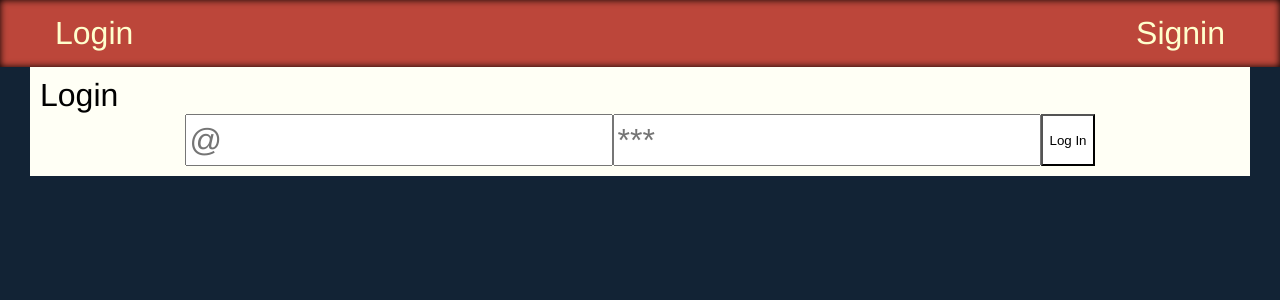
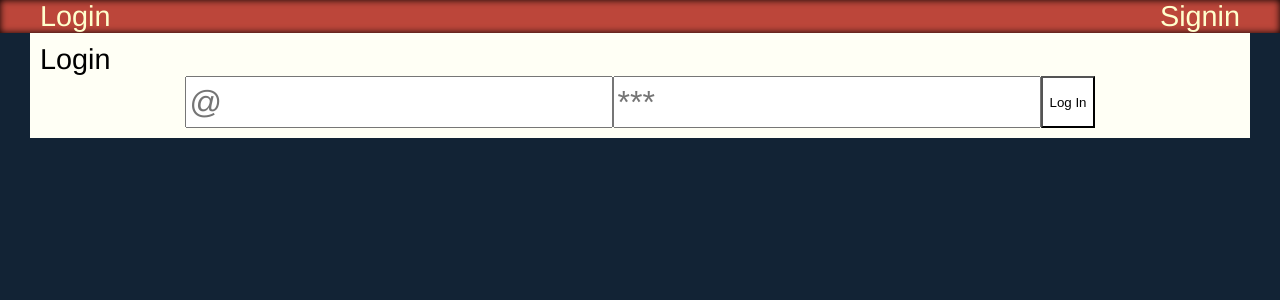
Before and after one commit to mcbauman/frontendFP, a React (Create React App) app: page / in a window 1280 px wide. Shown: the top 300 px of the page. Built offline with nearby package versions, Linux system fonts and the light colour scheme.

Commit message:
respnse solved

```diff
--- a/src/Routes/Start.jsx
+++ b/src/Routes/Start.jsx
@@ -2,13 +2,7 @@ export default function Start(){
     return(
         <article>
             Start
-            <table>
-                <tr>
-
-                    <td>some text</td>
-
-                </tr>
-            </table>
+            <div>some text</div>
         </article>
     )
 }
--- a/src/style.scss
+++ b/src/style.scss
@@ -1,9 +1,10 @@
 @import url('https://fonts.googleapis.com/css2?family=Bebas+Neue&display=swap');
 body{
-    height: 100vh;
     margin:0;
-    font-family: "Helvetica Neue";
-    font-size: 2rem;
+    padding:0;
+    box-sizing: border-box;
+    font-family: "Helvetica Neue", sans-serif;
+    font-size: 1.8rem;
     font-weight: 100;
     background-color: hsl(211, 49%, 14%);
     header{
@@ -14,12 +15,10 @@ body{
             width: 95%;
             margin: 0 auto;
             display: flex;
-            flex-wrap: wrap;
             align-items: center;
             justify-content:space-between;
             a{
                 color: rgb(255,255,205);
-                padding:15px;
                 text-decoration: none;
                 &:hover{
                     color:rgb(50,50,50);
@@ -27,6 +26,7 @@ body{
                 }
             }
             svg{
+                padding:15px;
                 color: rgb(255,255,205);
                 &:hover {
                     color: rgb(50, 50, 50);
@@ -39,7 +39,7 @@ body{
         article{
             width: 95%;
             max-width: 1200px;
-            margin:0px auto;
+            margin:0 auto;
             padding: 10px;
             background-color: rgb(255,255,245);
             form{
@@ -53,7 +53,7 @@ body{
                 }
                 input{
                     font-size: 2rem;
-                    font-family: "Helvetica Neue";
+                    font-family: "Helvetica Neue", sans-serif;
                     font-weight: 100;
                 }
                 >div{
@@ -62,7 +62,7 @@ body{
                 }
                 select{
                     font-size: 2rem;
-                    font-family: "Helvetica Neue";
+                    font-family: "Helvetica Neue", sans-serif;
                     font-weight: 100;
                     option{
                     }
```
Also changed, not shown: 1 other file (tests, documents, lock files or other folders).
